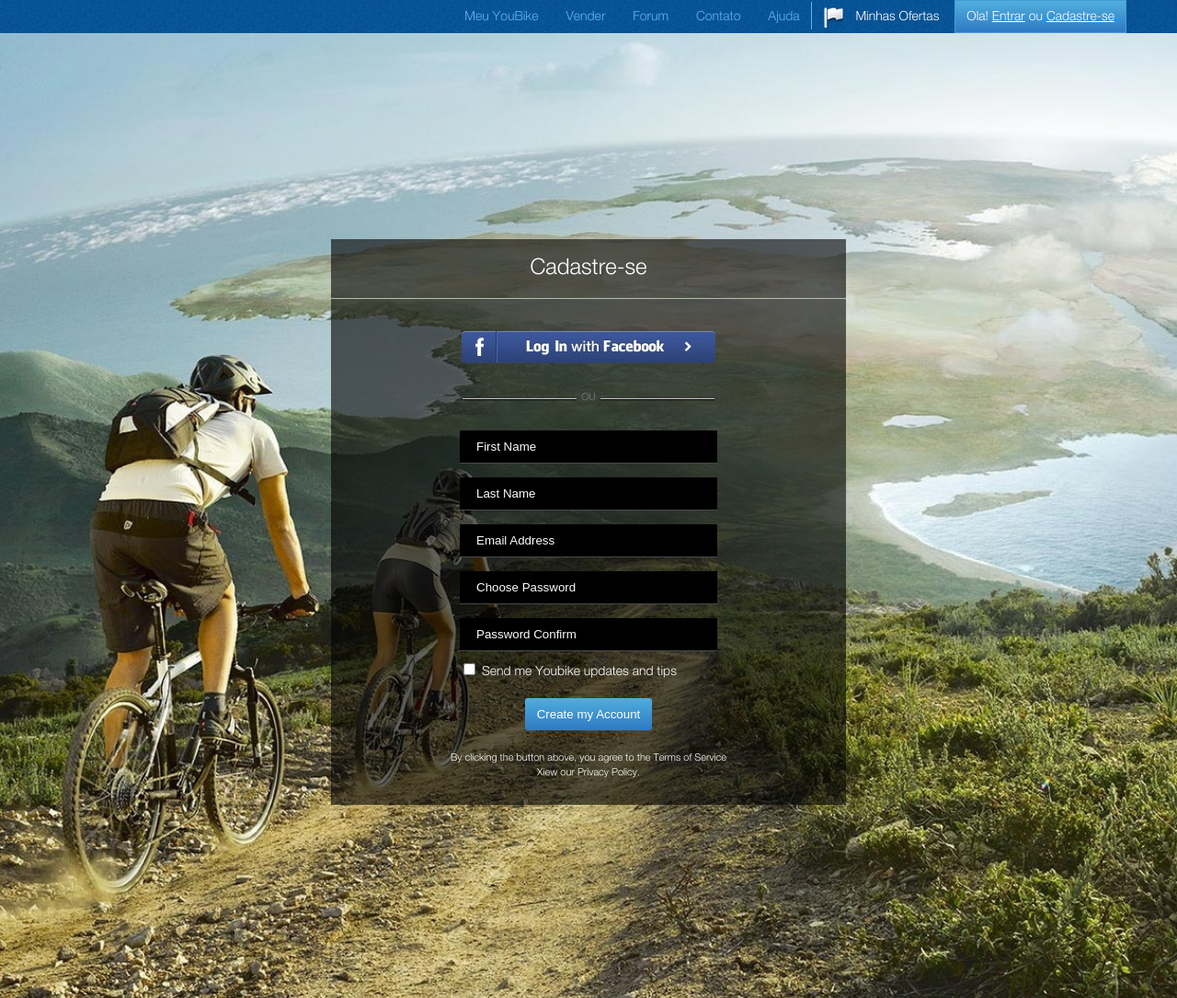
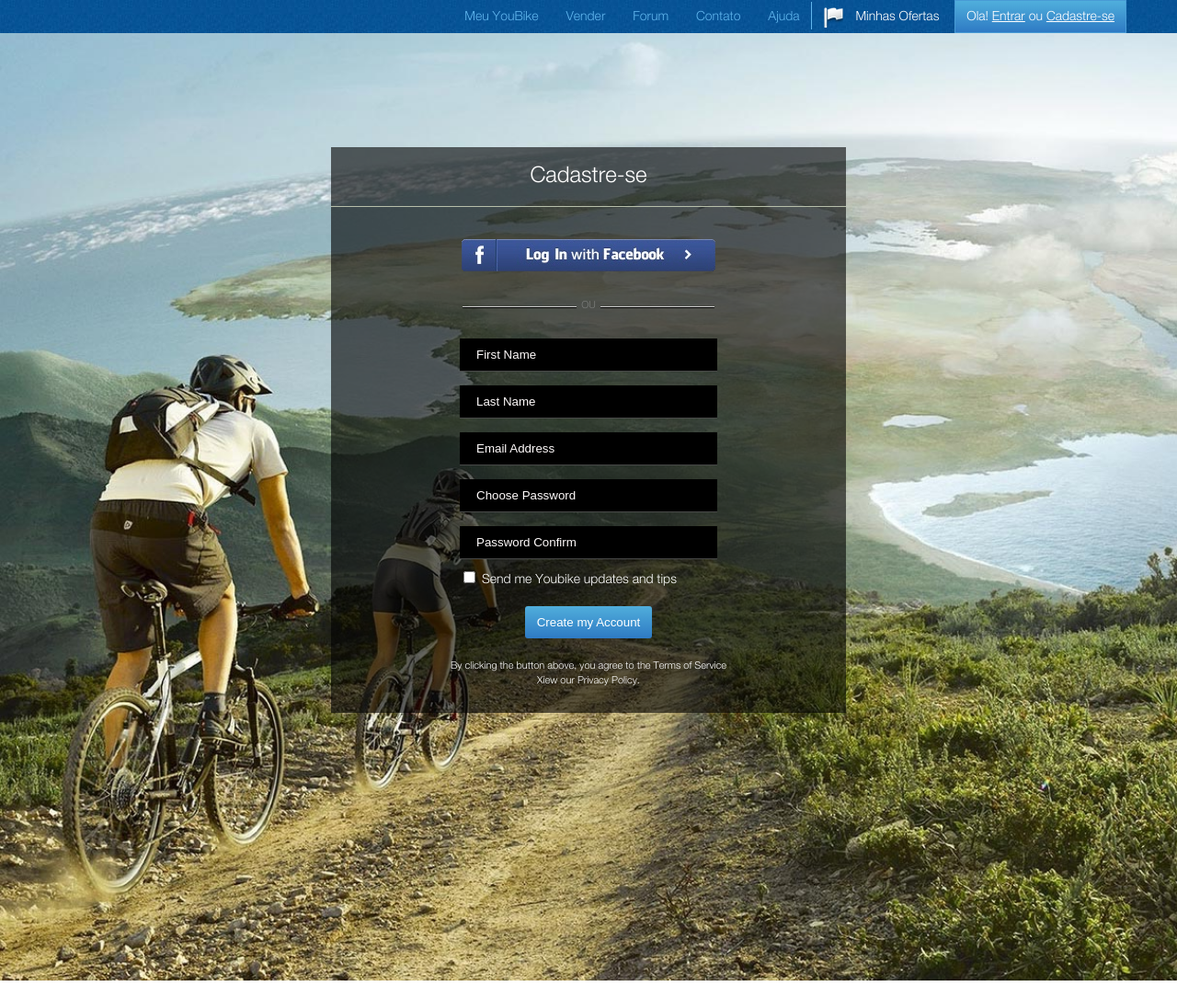
Before and after one commit to oleh1349/Hometasks, a plain HTML site: page Hometask#5 _main/index.html in a window 1280 px wide. Shown: the whole page at 92% size. Drawn offline with Linux system fonts and the light colour scheme; files whose address does not match are found by name.

Commit message:
Add files via upload

```diff
--- a/Hometask#5 _main/style.css
+++ b/Hometask#5 _main/style.css
@@ -121,20 +121,19 @@ img.background {
 }
 .content {
     width: 100%;
-    padding-top: 210px;
-    padding-bottom: 210px;
+    height: 1030px;
   text-align: center;
   background: url("img/bg.jpg");
 background-repeat: no-repeat;
 background-position: center center;
 background-size: cover;
  background-attachment: fixed;
+  position: relative;
 
 }
 .content:before {
   content: '';
   display: inline-block;
-  height: 100%;
   vertical-align: middle;
 }
 .form-wrap {
@@ -145,7 +144,8 @@ background-size: cover;
   color: #fff;
   text-align: center;
   margin: auto;
-
+  margin-bottom:-110px;
+  margin-top: 110px;
   }
 
 .form-wrap h3 {
```
